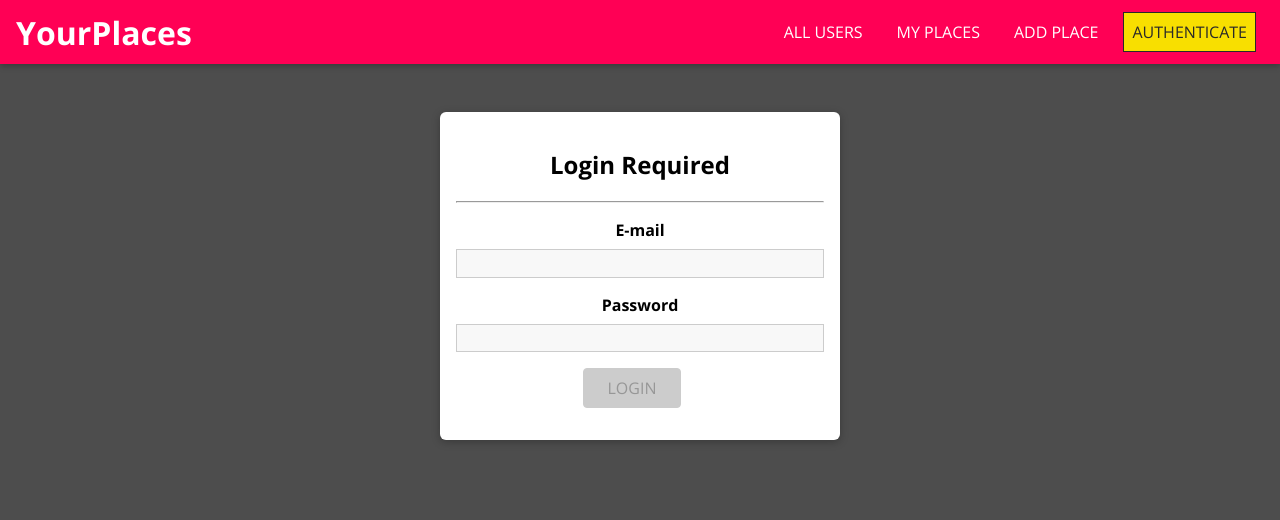
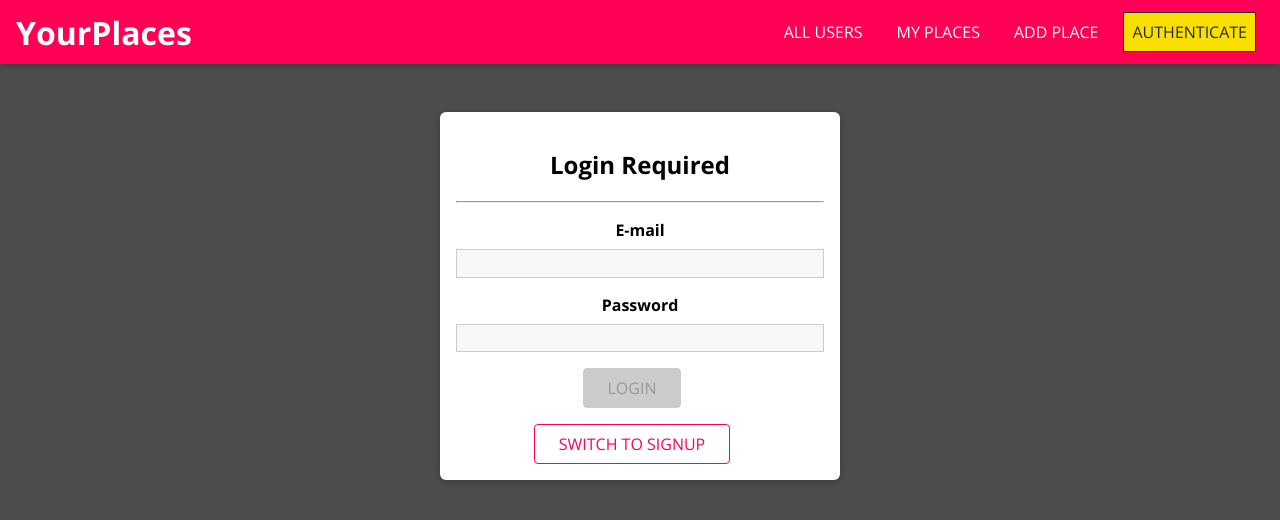
Before and after one commit to garosan/mern-places-app, a React (Create React App) app: page /auth in a window 1280 px wide. Shown: the top 520 px of the page. Built offline with nearby package versions, Linux system fonts and the light colour scheme.

Commit message:
Add switch to signup button and implement logic. Fix form-hook and reformat

```diff
--- a/src/shared/hooks/form-hook.js
+++ b/src/shared/hooks/form-hook.js
@@ -5,6 +5,9 @@ const formReducer = (state, action) => {
     case "INPUT_CHANGE":
       let formIsValid = true;
       for (const inputId in state.inputs) {
+        if (!state.inputs[inputId]) {
+          continue;
+        }
         if (inputId === action.inputId) {
           formIsValid = formIsValid && action.isValid;
         } else {
--- a/src/user/pages/Auth.js
+++ b/src/user/pages/Auth.js
@@ -1,14 +1,19 @@
-import React from "react";
+import React, { useState } from "react";
 
 import Card from "../../shared/components/UIElements/Card";
 import Input from "../../shared/components/FormElements/Input";
 import Button from "../../shared/components/FormElements/Button";
-import { VALIDATOR_EMAIL, VALIDATOR_MINLENGTH } from "../../shared/util/validators";
+import {
+  VALIDATOR_EMAIL,
+  VALIDATOR_MINLENGTH,
+  VALIDATOR_REQUIRE,
+} from "../../shared/util/validators";
 import { useForm } from "../../shared/hooks/form-hook";
 import "./Auth.css";
 
 const Auth = () => {
-  const [formState, inputHandler] = useForm(
+  const [isLoginMode, setIsLoginMode] = useState(true);
+  const [formState, inputHandler, setFormData] = useForm(
     {
       email: {
         value: "",
@@ -22,6 +27,30 @@ const Auth = () => {
     false
   );
 
+  const switchModeHandler = () => {
+    if (!isLoginMode) {
+      setFormData(
+        {
+          ...formState.inputs,
+          name: undefined,
+        },
+        formState.inputs.email.isValid && formState.inputs.password.isValid
+      );
+    } else {
+      setFormData(
+        {
+          ...formState.inputs,
+          name: {
+            value: "",
+            isValid: false,
+          },
+        },
+        false
+      );
+    }
+    setIsLoginMode((prevMode) => !prevMode);
+  };
+
   const authSubmitHandler = (event) => {
     event.preventDefault();
     console.log(formState.inputs);
@@ -32,6 +61,17 @@ const Auth = () => {
       <h2>Login Required</h2>
       <hr />
       <form onSubmit={authSubmitHandler}>
+        {!isLoginMode && (
+          <Input
+            element="input"
+            id="name"
+            type="text"
+            label="Your Name"
+            validators={[VALIDATOR_REQUIRE()]}
+            errorText="Please enter a name."
+            onInput={inputHandler}
+          ></Input>
+        )}
         <Input
           id="email"
           element="input"
@@ -51,9 +91,12 @@ const Auth = () => {
           onInput={inputHandler}
         />
         <Button type="submit" disabled={!formState.isValid}>
-          LOGIN
+          {isLoginMode ? "LOGIN" : "SIGNUP"}
         </Button>
       </form>
+      <Button inverse onClick={switchModeHandler}>
+        SWITCH TO {isLoginMode ? "SIGNUP" : "LOGIN"}
+      </Button>
     </Card>
   );
 };
```
